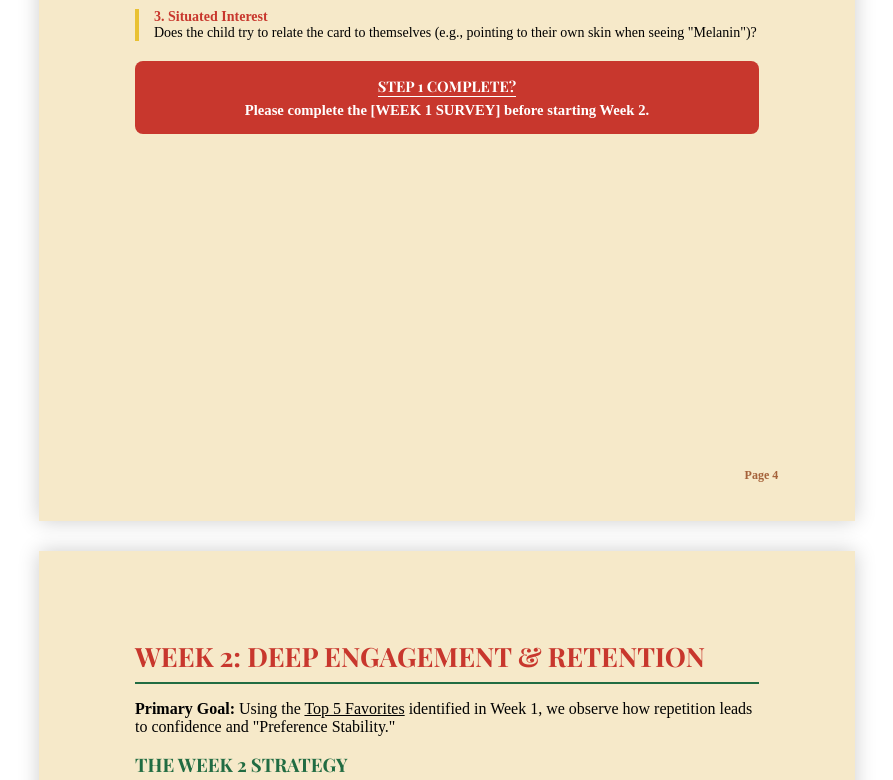
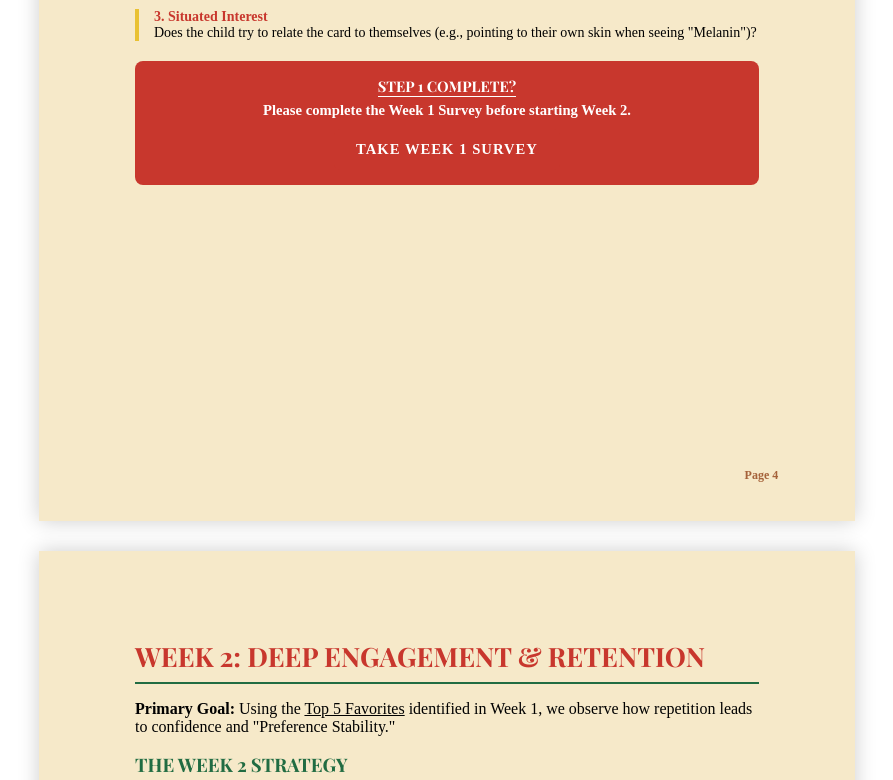
Before and after one commit to zrscales-gif/ABCU-Parent-Manual, a plain HTML site: page index.html in a window 1280 px wide. Shown: the part 3823-4603 px from the top of the page, without its empty margins (193-1086 px from the left). Drawn offline with nearby package versions, Linux system fonts and the light colour scheme; a web font is replaced by a local one.

Commit message:
Add survey button and update survey instructions

```diff
--- a/index.html
+++ b/index.html
@@ -96,6 +96,22 @@ body {
 .page:first-of-type::after {
     display: none;
 }
+        .survey-button {
+    display: inline-block;
+    background-color: var(--abcu-red);
+    color: white;
+    padding: 12px 22px;
+    margin-top: 10px;
+    font-weight: 700;
+    text-decoration: none;
+    border-radius: 6px;
+    font-size: 11pt;
+    letter-spacing: 1px;
+}
+
+.survey-button:hover {
+    background-color: var(--abcu-green);
+}
     </style>
 </head>
 <body>
@@ -190,7 +206,15 @@ body {
         </div>
 <div style="background-color: var(--abcu-red); color: white; padding: 15px; border-radius: 8px; margin-top: 20px; text-align: center;">
             <h4 style="color: white; border-bottom: 1px solid white; margin-bottom: 5px;">Step 1 Complete?</h4>
-            <p style="margin: 0; font-weight: bold; font-size: 11pt;">Please complete the [WEEK 1 SURVEY] before starting Week 2.</p>
+           <p style="margin: 0; font-weight: bold; font-size: 11pt;">
+Please complete the Week 1 Survey before starting Week 2.
+</p>
+
+<a href="https://docs.google.com/forms/d/e/1FAIpQLSdgYW5BjJDzxC313UcWW0aAl1ZuSFG4qLC4Hzi_SJu7a6dvbg/viewform"
+   target="_blank"
+   class="survey-button">
+   TAKE WEEK 1 SURVEY
+</a>
         </div>
     </div>
     </div> <div class="page" id="week2">
@@ -234,7 +258,15 @@ body {
         </p>
 <div style="background-color: var(--abcu-green); color: white; padding: 15px; border-radius: 8px; margin-top: 20px; text-align: center;">
             <h4 style="color: white; border-bottom: 1px solid white; margin-bottom: 5px;">Study Finalized?</h4>
-            <p style="margin: 0; font-weight: bold; font-size: 11pt;">Please complete the [FINAL WEEK 2 SURVEY] to qualify for focus group incentives.</p>
+            <p style="margin: 0; font-weight: bold; font-size: 11pt;">
+Please complete the Final Week 2 Survey to qualify for focus group incentives.
+</p>
+
+<a href="https://docs.google.com/forms/d/e/1FAIpQLSdgYW5BjJDzxC313UcWW0aAl1ZuSFG4qLC4Hzi_SJu7a6dvbg/viewform"
+   target="_blank"
+   class="survey-button">
+   TAKE WEEK 2 SURVEY
+</a>
         </div>
     </div>
     </div><div class="page" id="appendix-a">
```
